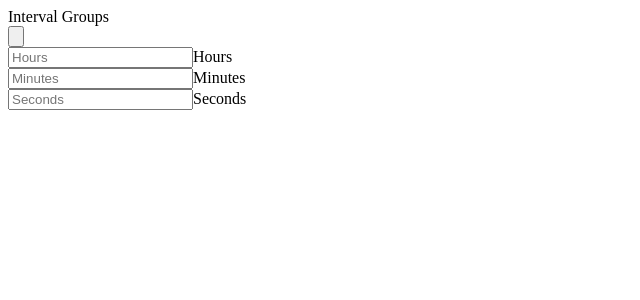
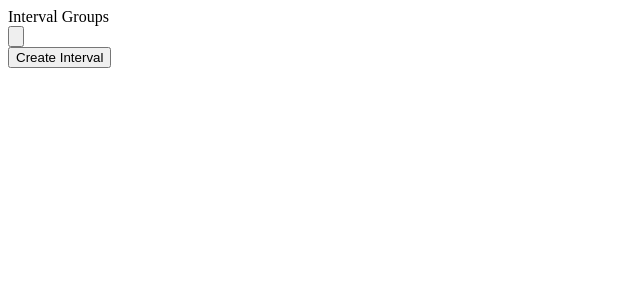
Before and after one commit to evan-walter/exercise-web-app, a Next.js app: page / in a window 1280 px wide. Shown: the top 300 px of the page, without its empty margins (0-640 px from the left). Built offline with nearby package versions, Linux system fonts and the light colour scheme.

Commit message:
WIP: Create interval

```diff
--- a/components/IntervalGroups.tsx
+++ b/components/IntervalGroups.tsx
@@ -2,45 +2,82 @@ import { useState, useRef } from 'react'
 import { createId } from '@paralleldrive/cuid2'
 
 export default function IntervalGroups() {
-  return <Interval />
+  return (
+    <>
+      <Intervals />
+    </>
+  )
 }
 
-export function Interval() {
+export function Intervals() {
+  const [isCreatingInterval, setIsCreatingInterval] = useState(false)
+  const [title, setTitle] = useState('')
+  const [h, setH] = useState(0)
+  const [m, setM] = useState(0)
+  const [s, setS] = useState(0)
+  const [intervals, setIntervals] = useState<any>([])
+
+  function handleCreateInterval() {
+    setIsCreatingInterval((prevS) => !prevS)
+    if (isCreatingInterval) {
+      setIntervals((prevIntervals: []) => [
+        ...prevIntervals,
+        { id: createId(), title: title, h: h, m: m, s: s },
+      ])
+    }
+  }
+
   return (
-    <div className=''>
-      <Timer />
+    <div className='rounded-lg bg-slate-200 p-2 dark:bg-slate-800'>
+      {intervals.map((interval: any) => (
+        <div
+          key={interval.id}
+          className='flex flex-col gap-y-4 rounded-lg bg-slate-200 p-3 dark:bg-slate-700'
+        >
+          <div className='flex items-center justify-between border-b border-slate-300 pb-3 dark:border-slate-600'>
+            <div className='text-lg font-semibold text-blue-900 dark:text-blue-100'>
+              {interval.title}
+            </div>
+
+          </div>
+        </div>
+      ))}
+      {isCreatingInterval ? (
+        <>
+          <div className='text-xl font-semibold'>New Interval</div>
+          <div className='flex flex-col gap-x-2'>
+            <Input name={'title'} theState={title} setTheState={setTitle} />
+            <Input name={'hours'} theState={h} setTheState={setH} />
+            <Input name={'minutes'} theState={m} setTheState={setM} />
+            <Input name={'seconds'} theState={s} setTheState={setS} />
+          </div>
+        </>
+      ) : null}
+      <button
+        className='my-2 w-fit rounded-full bg-blue-300 py-2 px-4 dark:bg-blue-600'
+        onClick={() => handleCreateInterval()}
+      >
+        Create Interval
+      </button>
     </div>
   )
 }
 
-export function Timer() {
-  const [h, setH] = useState(0)
-  const [m, setM] = useState(0)
-  const [s, setS] = useState(0)
-  const [ms, setMs] = useState(0)
-
-  return (
-    <>
-      <form className='flex flex-col gap-x-2'>
-        {['hours', 'minutes', 'seconds'].map((item) => (
-          <FormInput name={item} />
-        ))}
-      </form>
-    </>
-  )
+interface InputProps {
+  name: string
+  theState: string | number
+  setTheState: any
 }
 
-interface FormInputProps {
-  name: string
-}
-
-export function FormInput({ name }: FormInputProps) {
+export function Input({ name, theState, setTheState }: InputProps) {
   return (
     <div className='relative my-2 flex flex-col'>
       <input
         name={name}
         className='peer rounded-lg bg-slate-100 px-2 pt-5 pb-3 shadow-md dark:bg-slate-700'
-        type='text'
+        value={theState}
+        onChange={(e) => setTheState(e.target.value)}
+        type={name === 'title' ? 'text' : 'number'}
         placeholder={`${name.charAt(0).toUpperCase()}${name.slice(1)}`}
       />
       <label
```
